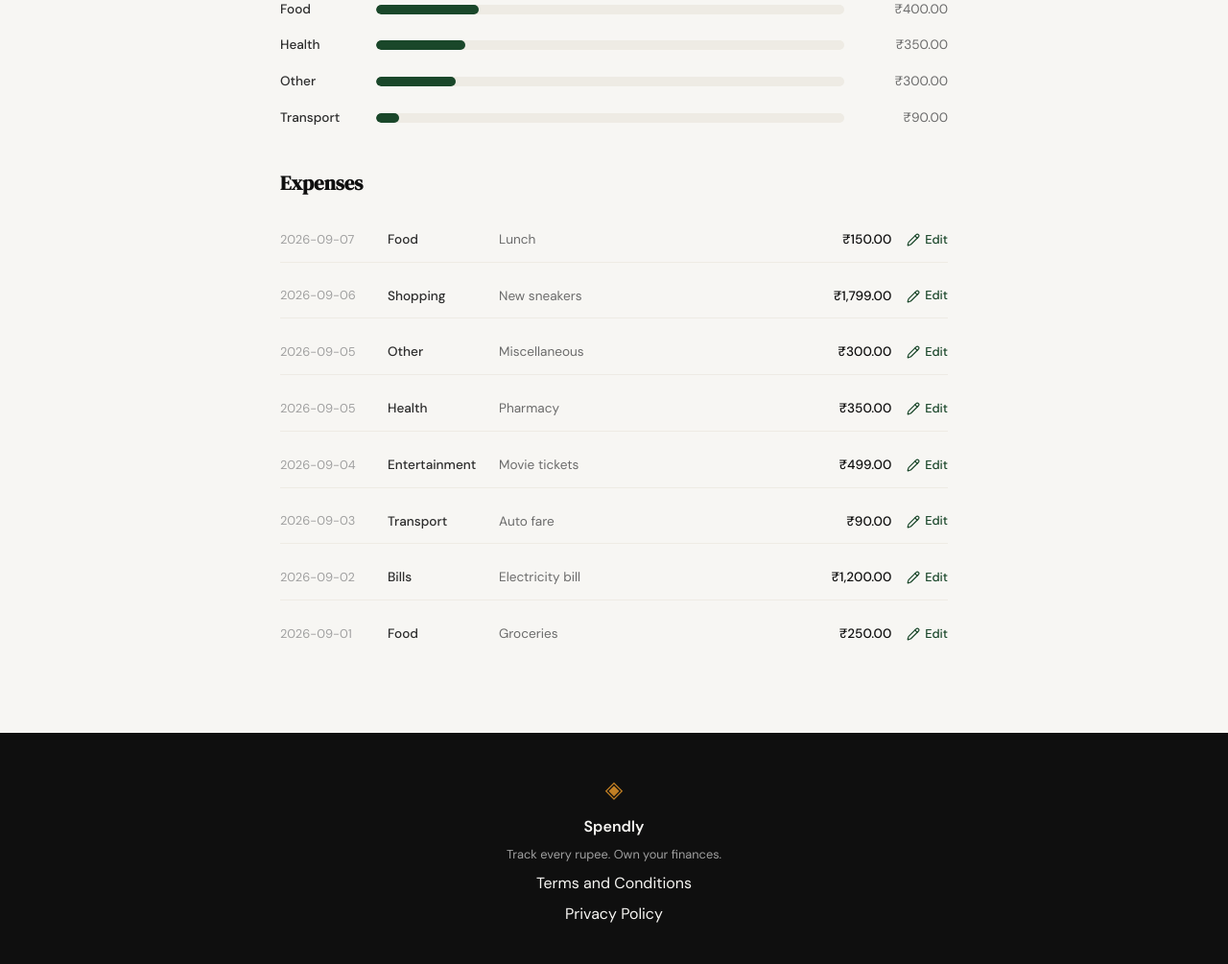
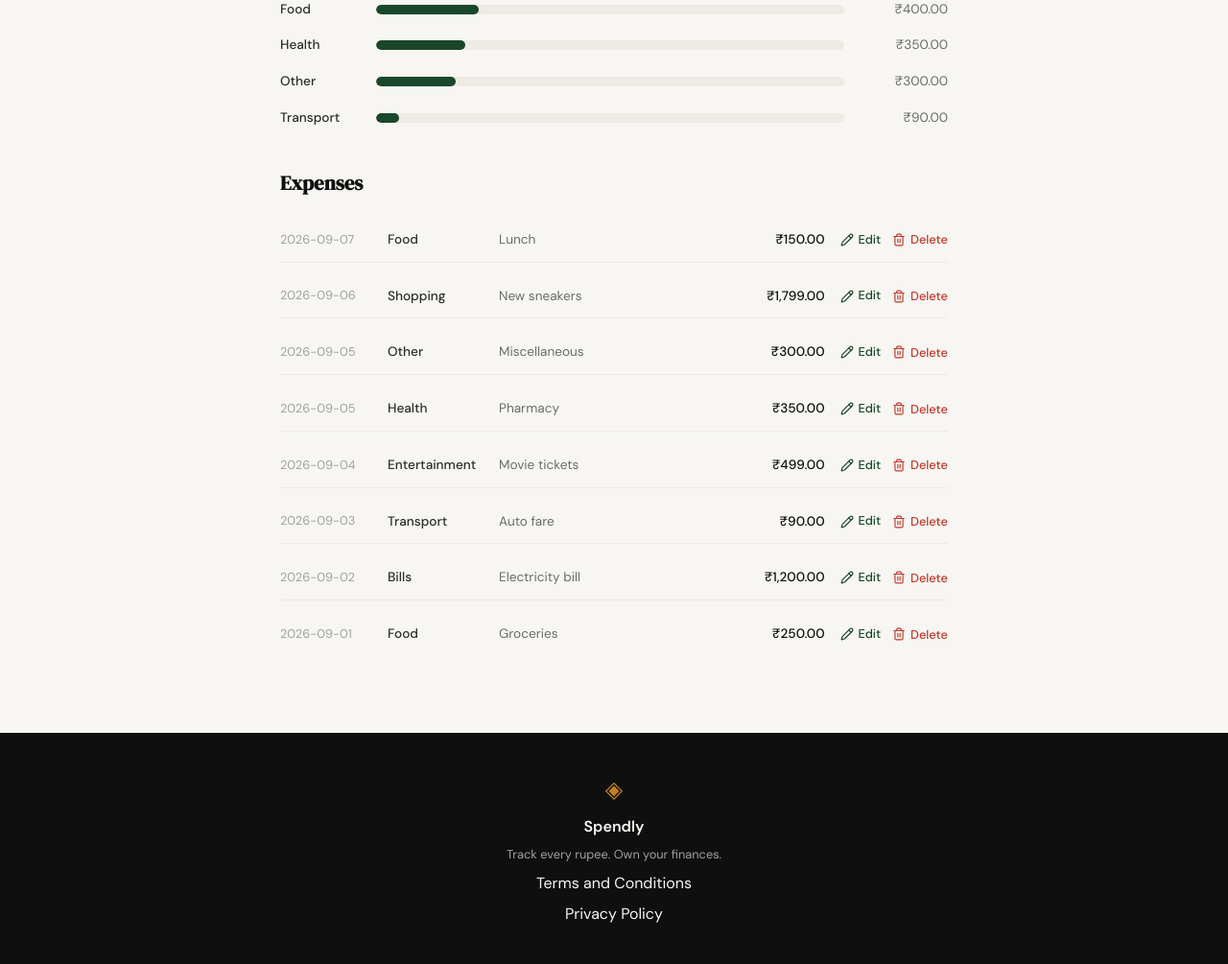
Before and after one commit to Avishitayal/spendly, a Flask app: page /profile in a window 1280 px wide. Shown: the part 856-1861 px from the top of the page at 96% size. Run offline with Flask 3, Linux system fonts and the light colour scheme; a user stored in the database is signed in; data comes from the database, SQL or seed files in the repository.

Commit message:
feat: let users delete expenses from the profile page
Co-Authored-By: Claude Sonnet 5 <noreply@anthropic.com>
Claude-Session: https://claude.ai/code/session_01Tj8W6Z1w8waJNNf6T1pqTC

```diff
--- a/app.py
+++ b/app.py
@@ -456,9 +456,34 @@ def edit_expense(id):
         conn.close()
 
 
-@app.route("/expenses/<int:id>/delete")
+@app.route("/expenses/<int:id>/delete", methods=["POST"])
+@login_required
 def delete_expense(id):
-    return "Delete expense — coming in Step 9"
+    """Delete one of the current user's expenses.
+
+    POST-only — the browser-side ``confirm()`` on the profile page is the
+    only guard against accidental clicks. Scoped to ``user_id`` so nobody
+    can delete another user's expense by guessing an id.
+    """
+    conn = get_db()
+    try:
+        expense = conn.execute(
+            "SELECT id FROM expenses WHERE id = ? AND user_id = ?",
+            (id, g.user["id"]),
+        ).fetchone()
+        if expense is None:
+            abort(404)
+
+        with conn:
+            conn.execute(
+                "DELETE FROM expenses WHERE id = ? AND user_id = ?",
+                (id, g.user["id"]),
+            )
+    finally:
+        conn.close()
+
+    flash("Expense deleted.", "success")
+    return redirect(url_for("profile"))
 
 
 if __name__ == "__main__":
--- a/static/css/profile.css
+++ b/static/css/profile.css
@@ -298,6 +298,13 @@
     font-variant-numeric: tabular-nums;
 }
 
+.profile-expense-actions {
+    display: flex;
+    align-items: center;
+    gap: 0.75rem;
+    justify-self: end;
+}
+
 .profile-expense-edit {
     display: flex;
     align-items: center;
@@ -306,7 +313,6 @@
     font-weight: 500;
     color: var(--accent);
     text-decoration: none;
-    justify-self: end;
 }
 
 .profile-expense-edit:hover {
@@ -314,6 +320,29 @@
 }
 
 .profile-expense-edit svg {
+    width: 14px;
+    height: 14px;
+}
+
+.profile-expense-delete {
+    display: flex;
+    align-items: center;
+    gap: 0.3rem;
+    font-size: 0.8rem;
+    font-weight: 500;
+    color: var(--danger);
+    background: none;
+    border: none;
+    padding: 0;
+    font-family: inherit;
+    cursor: pointer;
+}
+
+.profile-expense-delete:hover {
+    text-decoration: underline;
+}
+
+.profile-expense-delete svg {
     width: 14px;
     height: 14px;
 }
@@ -372,5 +401,13 @@
     .profile-expense-category { grid-area: category; }
     .profile-expense-description { grid-area: description; white-space: normal; }
     .profile-expense-amount { grid-area: amount; text-align: left; }
-    .profile-expense-edit { grid-area: edit; align-self: center; }
+
+    .profile-expense-actions {
+        grid-area: edit;
+        align-self: center;
+        display: flex;
+        flex-direction: column;
+        align-items: flex-end;
+        gap: 0.35rem;
+    }
 }
--- a/templates/profile.html
+++ b/templates/profile.html
@@ -104,9 +104,18 @@
                     <span class="profile-expense-category">{{ row.category }}</span>
                     <span class="profile-expense-description">{{ row.description or "—" }}</span>
                     <span class="profile-expense-amount">{{ row.amount | rupees }}</span>
-                    <a href="{{ url_for('edit_expense', id=row.id) }}" class="profile-expense-edit">
-                        <i data-lucide="pencil"></i> Edit
-                    </a>
+                    <div class="profile-expense-actions">
+                        <a href="{{ url_for('edit_expense', id=row.id) }}" class="profile-expense-edit">
+                            <i data-lucide="pencil"></i> Edit
+                        </a>
+                        <form method="POST" action="{{ url_for('delete_expense', id=row.id) }}"
+                              class="profile-expense-delete-form"
+                              onsubmit="return confirm('Delete this expense? This can\'t be undone.');">
+                            <button type="submit" class="profile-expense-delete">
+                                <i data-lucide="trash-2"></i> Delete
+                            </button>
+                        </form>
+                    </div>
                 </li>
                 {% endfor %}
             </ul>
```
Also changed, not shown: .claude/specs/08-delete-expense.md (added).
